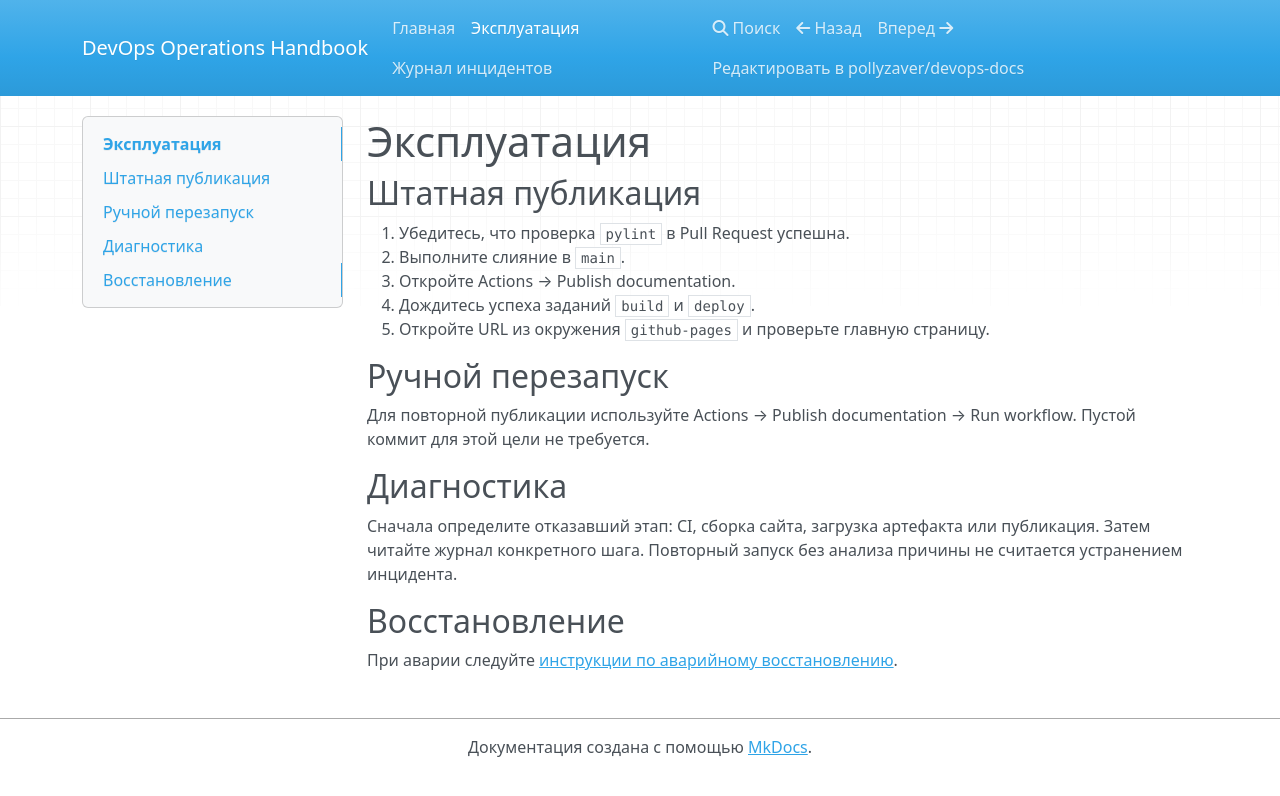
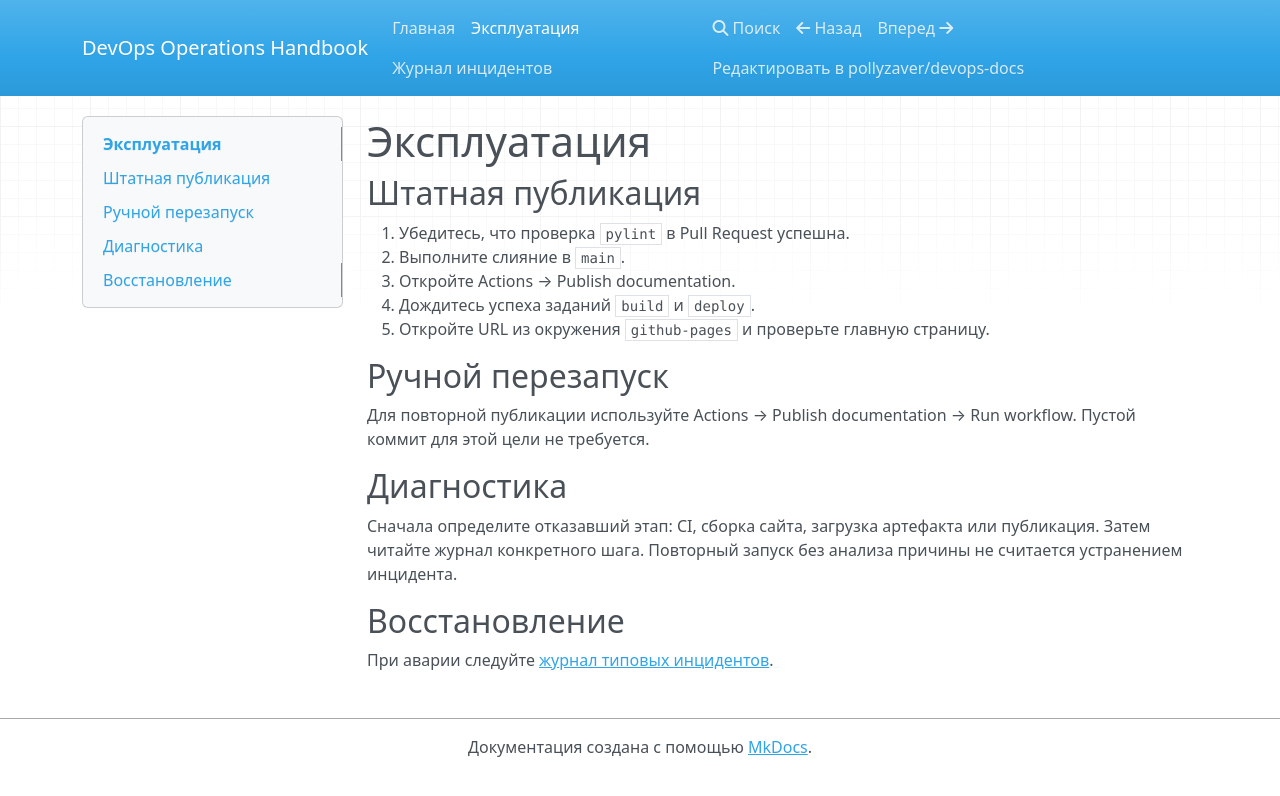
Before and after one commit to pollyzaver/devops-docs, an MkDocs documentation site: the page built from docs/runbook.md, in a window 1280 px wide. Shown: the top 796 px of the page. Built offline with MkDocs 1.6.1, drawn with Linux system fonts in a browser that asks for light colours; nearby versions of some CDN libraries.

Commit message:
docs: fix broken recovery link

```diff
--- a/docs/runbook.md
+++ b/docs/runbook.md
@@ -20,4 +20,4 @@
 
 ## Восстановление
 
-При аварии следуйте [инструкции по аварийному восстановлению](recovery.md).
+При аварии следуйте [журнал типовых инцидентов](incidents.md).
```
